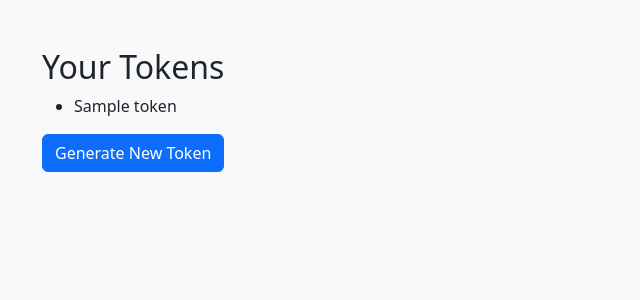
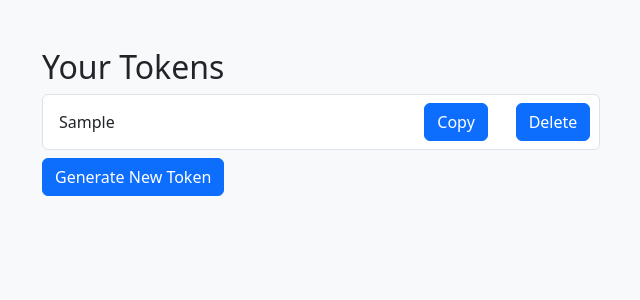
Before and after one commit to ralitsadineva/open-mind-ai, a Django app: template registration/templates/user_tokens.html in a window 1280 px wide. Shown: the top 300 px of the page, without its empty margins (40-680 px from the left). Run offline with Django 4.2, Linux system fonts and the light colour scheme; the template is opened without the code that fills it: most values are stand-ins (such as "Sample title", 1, 10 or a date in 2020); data that the repository does not hold is empty.

Commit message:
better token list visualisation, copy token, delete token

```diff
--- a/registration/templates/base.html
+++ b/registration/templates/base.html
@@ -5,10 +5,13 @@
         <meta name="viewport" content="width=device-width, initial-scale=1">
         <title>OpenMind AI{% if title %} - {{ title }}{% endif %}</title>
         <link href="https://cdn.jsdelivr.net/npm/bootstrap@5.3.0-alpha3/dist/css/bootstrap.min.css" rel="stylesheet" integrity="sha384-KK94CHFLLe+nY2dmCWGMq91rCGa5gtU4mk92HdvYe+M/SXH301p5ILy+dN9+nJOZ" crossorigin="anonymous">
+        <link rel="stylesheet" type="text/css" href="https://cdnjs.cloudflare.com/ajax/libs/toastr.js/latest/css/toastr.min.css">
     </head>
     <body class="bg-light">
         {% block content %}
         {% endblock %}
+        <script src="https://ajax.googleapis.com/ajax/libs/jquery/1.12.4/jquery.min.js"></script>
+        <script src="https://cdnjs.cloudflare.com/ajax/libs/toastr.js/latest/js/toastr.min.js"></script>
         <script src="https://cdn.jsdelivr.net/npm/bootstrap@5.3.0-alpha3/dist/js/bootstrap.bundle.min.js" integrity="sha384-ENjdO4Dr2bkBIFxQpeoTz1HIcje39Wm4jDKdf19U8gI4ddQ3GYNS7NTKfAdVQSZe" crossorigin="anonymous"></script>
     </body>
 </html>
--- /dev/null
+++ b/registration/templates/copy_text.html
@@ -0,0 +1,9 @@
+<script>
+    function copyText(id) {
+        var element = document.getElementById(id);
+        element.select();
+        navigator.clipboard.writeText(element.value);
+        element.setSelectionRange(0, 0);
+        toastr.success('Copied!');
+    }
+</script>
--- a/registration/templates/user_tokens.html
+++ b/registration/templates/user_tokens.html
@@ -1,17 +1,29 @@
-
 {% extends 'base.html' %}
 
 {% block content %}
 <div class="container mt-5">
     <h2>Your Tokens</h2>
-  <ul>
+    <ul class="list-group">
         {% for token in tokens %}
-      <li>{{ token }}</li>
+            <li class="list-group-item col-6">
+                <div class="row">
+                    <div class="col-8">
+                        <input class="text-truncate form-control-plaintext" id="token{{ forloop.counter }}" value="{{ token.0 }}" readonly>
+                    </div>
+                    <div class="col-2">
+                        <button type="button" class="btn btn-primary" onclick="copyText('token{{ forloop.counter }}')">Copy</button>
+                    </div>
+                    <div class="col-2">
+                        <a role="button" class="btn btn-primary" href="{% url 'delete-token' token_id=token.1 %}">Delete</a>
+                    </div>
+                </div>
+            </li>
         {% endfor %}
     </ul>
-  <form method="post" action="{% url 'generate-token' %}">
+    <form class="mt-2" method="post" action="{% url 'generate-token' %}">
         {% csrf_token %}
         <button type="submit" class="btn btn-primary">Generate New Token</button>
     </form>
 </div>
+{% include 'copy_text.html' %}
 {% endblock %}
--- a/registration/urls.py
+++ b/registration/urls.py
@@ -1,9 +1,10 @@
 from django.urls import path
-from .views import user_registration_view, user_login_view, user_tokens_view, generate_token_view
+from .views import user_registration_view, user_login_view, user_tokens_view, generate_token_view, delete_token_view
 
 urlpatterns = [
     path('register/', user_registration_view, name='user-registration'),
     path('login/', user_login_view, name='user-login'),
     path('tokens/', user_tokens_view, name='user-tokens'),
     path('generate-token/', generate_token_view, name='generate-token'),
+    path('delete-token/<int:token_id>/', delete_token_view, name='delete-token'),
 ]
```
Also changed, not shown: registration/views.py (+10 -2 lines). Lines whose indentation alone changed are shown as unchanged.
